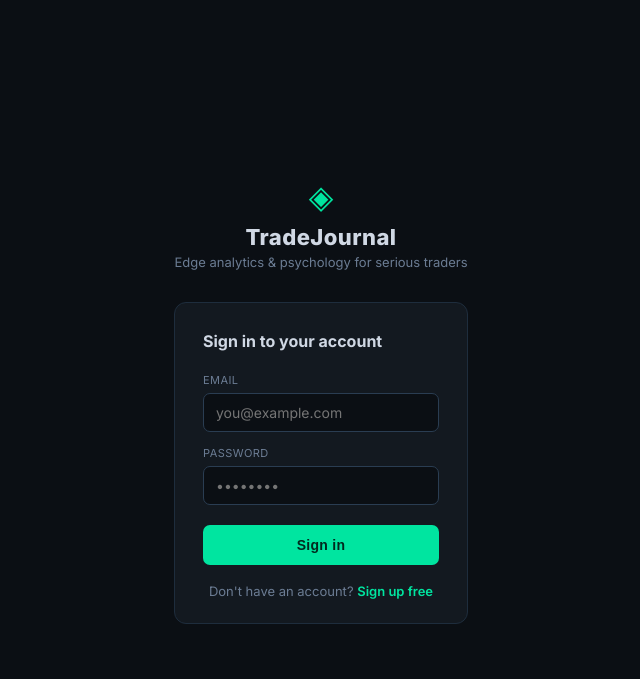
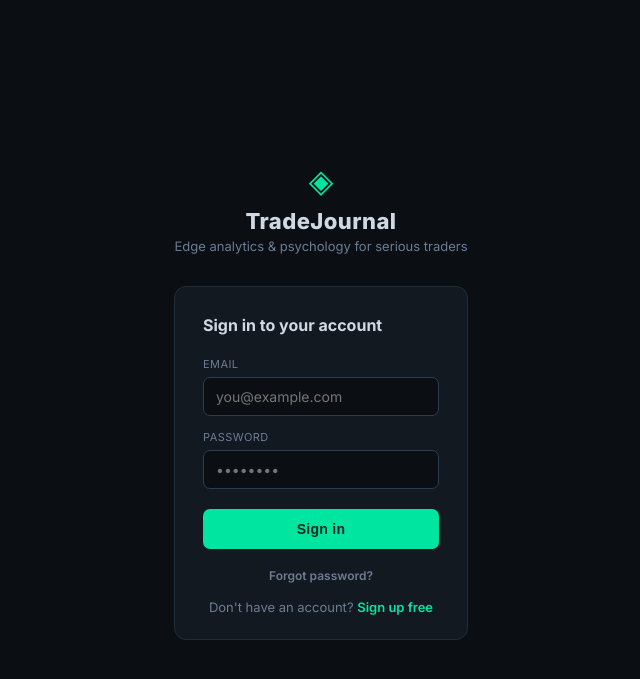
Before and after one commit to nikhiljha97/tradejournal, a Flask app: page /login in a window 1280 px wide. Shown: the top 679 px of the page, without its empty margins (319-959 px from the left). Run offline with Flask 3, Linux system fonts and the light colour scheme.

Commit message:
Replace Resend with cPanel SMTP; re-enable forgot password; fix all render URLs in email

```diff
--- a/app.py
+++ b/app.py
@@ -5,7 +5,9 @@ import os, json, uuid, re
 from flask import Flask, request, jsonify, render_template, redirect, url_for, flash
 from sqlalchemy import text
 from blog_posts import POSTS, get_post
-import resend
+import smtplib, ssl as _ssl
+from email.mime.text import MIMEText
+from email.mime.multipart import MIMEMultipart
 import secrets
 from datetime import datetime, timedelta, timezone
 from flask_cors import CORS
@@ -80,21 +82,41 @@ def _validate_email(email: str):
         return False, "Disposable email addresses are not allowed"
     return True, None
 
+# ── Mail config ───────────────────────────────────────────────────────────────
+_MAIL_HOST = "mail.backtesting-journalmytrades.com"
+_MAIL_PORT = 465
+_MAIL_USER = "noreply@backtesting-journalmytrades.com"
+_MAIL_FROM = "TradeJournal <noreply@backtesting-journalmytrades.com>"
+_SITE_URL  = "https://backtesting-journalmytrades.com"
+
+def _send_email(to: str, subject: str, html: str):
+    """Send an HTML email via cPanel SMTP (SSL port 465)."""
+    password = os.environ.get("MAIL_PASSWORD", "")
+    if not password:
+        raise RuntimeError("MAIL_PASSWORD env var not set")
+    msg = MIMEMultipart("alternative")
+    msg["Subject"] = subject
+    msg["From"]    = _MAIL_FROM
+    msg["To"]      = to
+    msg.attach(MIMEText(html, "html"))
+    ctx = _ssl.create_default_context()
+    with smtplib.SMTP_SSL(_MAIL_HOST, _MAIL_PORT, context=ctx) as srv:
+        srv.login(_MAIL_USER, password)
+        srv.sendmail(_MAIL_USER, [to], msg.as_string())
+
 def _send_verification_email(user_email: str, token: str):
-    verify_url = f"https://tradejournal-n3hn.onrender.com/verify-email/{token}"
-    resend.api_key = os.environ.get("RESEND_API_KEY", "")
-    resend.Emails.send({
-        "from": "TradeJournal <onboarding@resend.dev>",
-        "to": [user_email],
-        "subject": "Verify your TradeJournal email",
-        "html": f"""
-        <div style="font-family:Inter,sans-serif;max-width:480px;margin:0 auto;background:#07090d;color:#d4dde8;padding:40px;border-radius:12px">
+    verify_url = f"{_SITE_URL}/verify-email/{token}"
+    _send_email(
+        user_email,
+        "Verify your TradeJournal email",
+        f"""<div style="font-family:Inter,sans-serif;max-width:480px;margin:0 auto;background:#07090d;color:#d4dde8;padding:40px;border-radius:12px">
+          <div style="font-size:18px;font-weight:900;margin-bottom:24px">Trade<span style="color:#00e5a0">·</span>Journal</div>
           <h2 style="color:#00e5a0;margin-bottom:16px">Confirm your email</h2>
           <p style="color:#5a7080;margin-bottom:24px">Click the button below to verify your TradeJournal account. This link expires in 24 hours.</p>
-          <a href="{verify_url}" style="display:inline-block;background:#00e5a0;color:#000;font-weight:700;padding:12px 28px;border-radius:8px;text-decoration:none">Verify Email</a>
-          <p style="color:#5a7080;margin-top:24px;font-size:12px">If you did not create a TradeJournal account, you can ignore this email.</p>
+          <a href="{verify_url}" style="display:inline-block;background:#00e5a0;color:#000;font-weight:700;padding:12px 28px;border-radius:8px;text-decoration:none">Verify Email →</a>
+          <p style="color:#5a7080;margin-top:24px;font-size:12px">If you did not create a TradeJournal account, you can safely ignore this email.</p>
         </div>"""
-    })
+    )
 
 # ── Security headers ──────────────────────────────────────────────────────────
 @app.after_request
@@ -444,18 +466,18 @@ def sitemap():
     today = datetime.now(timezone.utc).strftime("%Y-%m-%d")
     from blog_posts import POSTS
     blog_urls = "\n".join(
-        f'  <url><loc>https://tradejournal-n3hn.onrender.com/blog/{p["slug"]}</loc>'
+        f'  <url><loc>https://backtesting-journalmytrades.com/blog/{p["slug"]}</loc>'
         f'<lastmod>{p.get("date", today)}</lastmod><changefreq>monthly</changefreq><priority>0.8</priority></url>'
         for p in POSTS
     )
     xml = f"""<?xml version="1.0" encoding="UTF-8"?>
 <urlset xmlns="http://www.sitemaps.org/schemas/sitemap/0.9">
-  <url><loc>https://tradejournal-n3hn.onrender.com/</loc><lastmod>{today}</lastmod><changefreq>daily</changefreq><priority>1.0</priority></url>
-  <url><loc>https://tradejournal-n3hn.onrender.com/register</loc><lastmod>{today}</lastmod><changefreq>monthly</changefreq><priority>0.8</priority></url>
-  <url><loc>https://tradejournal-n3hn.onrender.com/login</loc><lastmod>{today}</lastmod><changefreq>monthly</changefreq><priority>0.7</priority></url>
-  <url><loc>https://tradejournal-n3hn.onrender.com/blog</loc><lastmod>{today}</lastmod><changefreq>weekly</changefreq><priority>0.9</priority></url>
-  <url><loc>https://tradejournal-n3hn.onrender.com/blog-posts</loc><lastmod>{today}</lastmod><changefreq>daily</changefreq><priority>0.7</priority></url>
-  <url><loc>https://tradejournal-n3hn.onrender.com/ideas</loc><lastmod>{today}</lastmod><changefreq>daily</changefreq><priority>0.7</priority></url>
+  <url><loc>https://backtesting-journalmytrades.com/</loc><lastmod>{today}</lastmod><changefreq>daily</changefreq><priority>1.0</priority></url>
+  <url><loc>https://backtesting-journalmytrades.com/register</loc><lastmod>{today}</lastmod><changefreq>monthly</changefreq><priority>0.8</priority></url>
+  <url><loc>https://backtesting-journalmytrades.com/login</loc><lastmod>{today}</lastmod><changefreq>monthly</changefreq><priority>0.7</priority></url>
+  <url><loc>https://backtesting-journalmytrades.com/blog</loc><lastmod>{today}</lastmod><changefreq>weekly</changefreq><priority>0.9</priority></url>
+  <url><loc>https://backtesting-journalmytrades.com/blog-posts</loc><lastmod>{today}</lastmod><changefreq>daily</changefreq><priority>0.7</priority></url>
+  <url><loc>https://backtesting-journalmytrades.com/ideas</loc><lastmod>{today}</lastmod><changefreq>daily</changefreq><priority>0.7</priority></url>
 {blog_urls}
 </urlset>""", 200, {"Content-Type": "application/xml"}
     return xml
@@ -473,7 +495,7 @@ Disallow: /verify-email/
 Disallow: /resend-verification
 Disallow: /forgot-password
 
-Sitemap: https://tradejournal-n3hn.onrender.com/sitemap.xml""", 200, {"Content-Type": "text/plain"}
+Sitemap: https://backtesting-journalmytrades.com/sitemap.xml""", 200, {"Content-Type": "text/plain"}
 
 @app.route("/favicon.ico")
 def favicon_ico():
@@ -490,21 +512,19 @@ def forgot_password():
         user.reset_token = token
         user.reset_token_expiry = datetime.now(timezone.utc) + timedelta(hours=1)
         db.session.commit()
-        reset_url = f"https://tradejournal-n3hn.onrender.com/reset-password/{token}"
+        reset_url = f"{_SITE_URL}/reset-password/{token}"
         try:
-            resend.api_key = os.environ.get("RESEND_API_KEY","")
-            resend.Emails.send({
-                "from": "TradeJournal <onboarding@resend.dev>",
-                "to": [email],
-                "subject": "Reset your TradeJournal password",
-                "html": f"""
-                <div style="font-family:Inter,sans-serif;max-width:480px;margin:0 auto;background:#07090d;color:#d4dde8;padding:40px;border-radius:12px">
+            _send_email(
+                email,
+                "Reset your TradeJournal password",
+                f"""<div style="font-family:Inter,sans-serif;max-width:480px;margin:0 auto;background:#07090d;color:#d4dde8;padding:40px;border-radius:12px">
+                  <div style="font-size:18px;font-weight:900;margin-bottom:24px">Trade<span style="color:#00e5a0">·</span>Journal</div>
                   <h2 style="color:#00e5a0;margin-bottom:16px">Reset your password</h2>
                   <p style="color:#5a7080;margin-bottom:24px">Click the button below to reset your TradeJournal password. This link expires in 1 hour.</p>
-                  <a href="{reset_url}" style="display:inline-block;background:#00e5a0;color:#000;font-weight:700;padding:12px 28px;border-radius:8px;text-decoration:none">Reset Password</a>
-                  <p style="color:#5a7080;margin-top:24px;font-size:12px">If you didnt request this, ignore this email.</p>
+                  <a href="{reset_url}" style="display:inline-block;background:#00e5a0;color:#000;font-weight:700;padding:12px 28px;border-radius:8px;text-decoration:none">Reset Password →</a>
+                  <p style="color:#5a7080;margin-top:24px;font-size:12px">If you didn't request this, you can safely ignore this email.</p>
                 </div>"""
-            })
+            )
         except Exception as e:
             print(f"Email error: {e}")
     return jsonify({"ok": True})
@@ -643,10 +663,9 @@ def _send_idea_notifications(idea, author):
     import threading
     def send():
         try:
-            resend.api_key = os.environ.get("RESEND_API_KEY","")
             dir_emoji = "Bullish" if idea.direction=="Long" else "Bearish" if idea.direction=="Short" else "Neutral"
-            dir_icon = "📈" if idea.direction=="Long" else "📉" if idea.direction=="Short" else "↔"
-            bg_color = "rgba(0,229,160,.1)" if idea.direction=="Long" else "rgba(255,71,87,.1)" if idea.direction=="Short" else "rgba(90,112,128,.15)"
+            dir_icon  = "📈" if idea.direction=="Long" else "📉" if idea.direction=="Short" else "↔"
+            bg_color  = "rgba(0,229,160,.1)" if idea.direction=="Long" else "rgba(255,71,87,.1)" if idea.direction=="Short" else "rgba(90,112,128,.15)"
             txt_color = "#00e5a0" if idea.direction=="Long" else "#ff4757" if idea.direction=="Short" else "#5a7080"
             subscribers = User.query.filter_by(idea_notifications=True).all()
             for user in subscribers:
@@ -655,8 +674,8 @@ def _send_idea_notifications(idea, author):
                 if not user.notif_token:
                     user.notif_token = secrets.token_urlsafe(32)
                     db.session.commit()
-                unsub_url = f"https://tradejournal-n3hn.onrender.com/unsubscribe-ideas/{user.notif_token}"
-                preview = (idea.content or "")[:200] + ("..." if len(idea.content or "") > 200 else "")
+                unsub_url = f"{_SITE_URL}/unsubscribe-ideas/{user.notif_token}"
+                preview   = (idea.content or "")[:200] + ("..." if len(idea.content or "") > 200 else "")
                 html_body = (
                     "<div style=\"font-family:Inter,sans-serif;max-width:520px;margin:0 auto;background:#07090d;border-radius:12px;overflow:hidden\">"
                     "<div style=\"background:#111820;padding:24px;border-bottom:1px solid #1c2b3a\">"
@@ -668,7 +687,7 @@ def _send_idea_notifications(idea, author):
                     f"<span style=\"background:#003d2b;color:#00e5a0;font-size:12px;font-weight:700;padding:4px 12px;border-radius:4px;margin-right:8px\">{idea.instrument}</span>"
                     f"<span style=\"background:{bg_color};color:{txt_color};font-size:12px;font-weight:700;padding:4px 12px;border-radius:4px\">{dir_icon} {dir_emoji}</span></div>"
                     f"<p style=\"color:#5a7080;font-size:14px;line-height:1.7;margin:0 0 24px\">{preview}</p>"
-                    "<a href=\"https://tradejournal-n3hn.onrender.com/ideas\" style=\"display:inline-block;background:#00e5a0;color:#000;font-weight:800;font-size:15px;padding:12px 28px;border-radius:8px;text-decoration:none\">View Idea →</a>"
+                    f"<a href=\"{_SITE_URL}/ideas\" style=\"display:inline-block;background:#00e5a0;color:#000;font-weight:800;font-size:15px;padding:12px 28px;border-radius:8px;text-decoration:none\">View Idea →</a>"
                     "</div>"
                     f"<div style=\"padding:20px 32px;border-top:1px solid #1c2b3a;text-align:center\">"
                     f"<p style=\"color:#5a7080;font-size:11px;margin:0\">Posted by <strong style=\"color:#d4dde8\">{author.username}</strong> on TradeJournal</p>"
@@ -676,7 +695,7 @@ def _send_idea_notifications(idea, author):
                     "</div></div>"
                 )
                 try:
-                    resend.Emails.send({"from":"TradeJournal <onboarding@resend.dev>","to":[user.email],"subject":f"New Trade Idea: {idea.instrument} — {dir_icon} {dir_emoji}","html":html_body})
+                    _send_email(user.email, f"New Trade Idea: {idea.instrument} — {dir_icon} {dir_emoji}", html_body)
                 except Exception as e:
                     print(f"Email to {user.email} failed: {e}")
         except Exception as e:
--- a/requirements.txt
+++ b/requirements.txt
@@ -17,6 +17,5 @@ numpy>=1.26
 flask-login>=0.6
 flask-bcrypt>=1.0
 cloudinary>=1.36
-resend
 yfinance>=0.2
 flask-compress>=1.14
--- a/templates/auth.html
+++ b/templates/auth.html
@@ -167,6 +167,7 @@
 
     <div class="switch">
       {% if mode == 'login' %}
+        <a href="/forgot-password" style="color:var(--muted);font-size:12px;">Forgot password?</a><br><br>
         Don't have an account? <a href="/register">Sign up free</a>
       {% else %}
         Already have an account? <a href="/login">Sign in</a>
```
